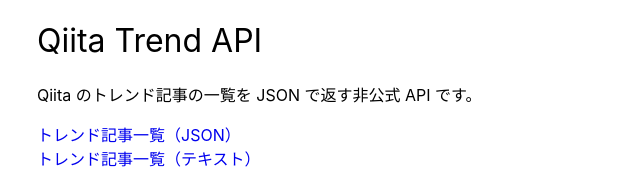
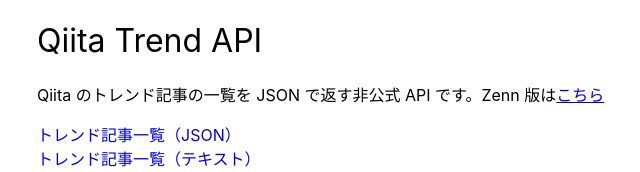
Before and after one commit to kaisugi/qiita-trend-api, a React app: page / in a window 1280 px wide. Shown: the top 172 px of the page, without its empty margins (275-915 px from the left). Built offline with nearby package versions, Linux system fonts and the light colour scheme.

Commit message:
Zenn への導線

```diff
--- a/src/index.tsx
+++ b/src/index.tsx
@@ -10,7 +10,7 @@
     <div className={styles.main}>
       <h1 className={styles.h1}>Qiita Trend API</h1>
       <div>
-        <p>Qiita のトレンド記事の一覧を JSON で返す非公式 API です。</p>
+        <p>Qiita のトレンド記事の一覧を JSON で返す非公式 API です。Zenn 版は<a href="https://zenn-api.netlify.app/">こちら</a></p>
         <p><a href="/.netlify/functions/trend" className={styles.a}>トレンド記事一覧（JSON）</a><br/>
         <Link to="/trend" className={styles.a}>トレンド記事一覧（テキスト）</Link></p>
         <p>Qiita 側の仕様変更などにより、予告なくサービスを終了する場合があります。<br/>
```
